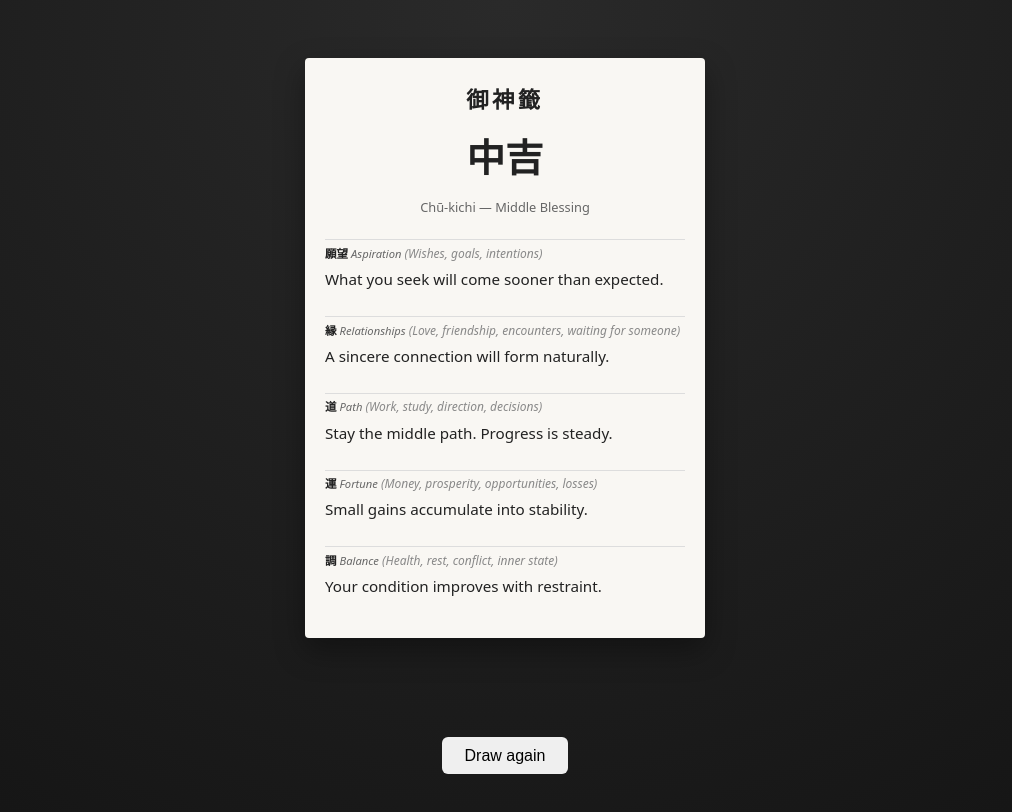
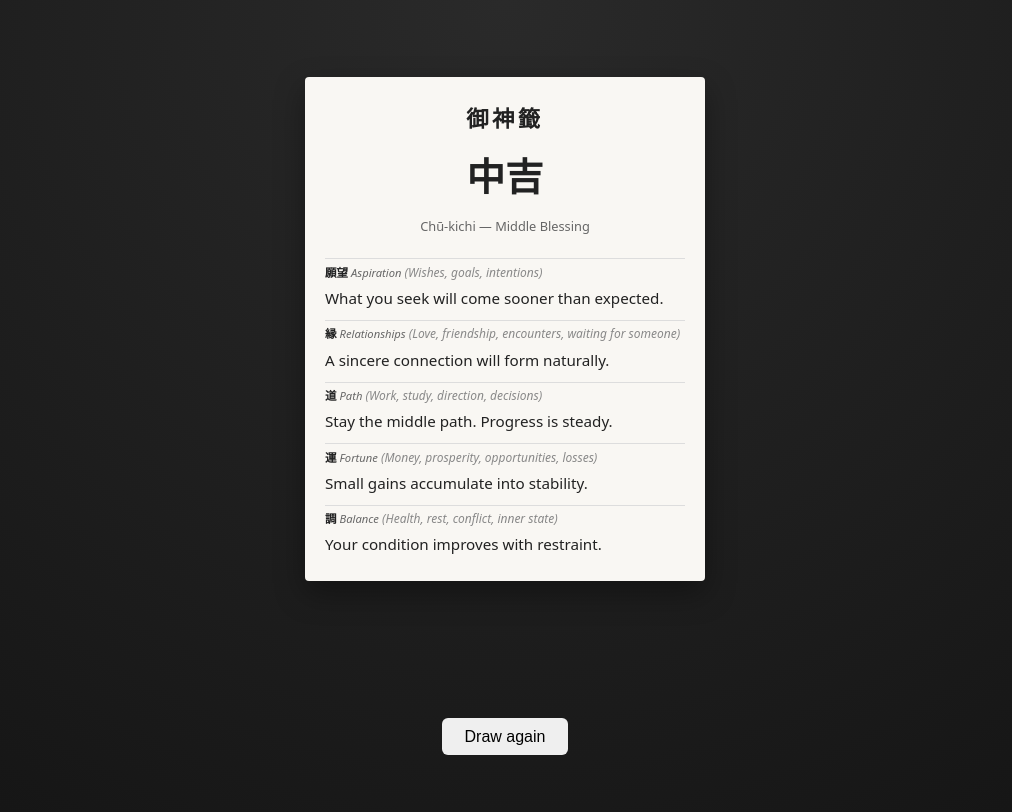
Before and after one commit to Melo9002/blue-omikuji, a React (Vite) app: page / in a window 1280 px wide. Both pictures are taken after a click on the button "Draw your fortune ✨". Shown: the top 812 px of the page, without its empty margins (135-1147 px from the left). Built offline with nearby package versions, Linux system fonts and the light colour scheme.

Commit message:
Making css suck a bit less.

```diff
--- a/src/App.css
+++ b/src/App.css
@@ -76,7 +76,7 @@ button {
 .domain-header {
   font-size: 0.72rem;
   line-height: 1.15;
-  margin-bottom: 0.1rem;
+  margin: 0;
 }
 
 .domain-header .jp {
@@ -97,7 +97,7 @@ button {
 /* ===== Fortune Text ===== */
 
 .fortune-line {
-  margin-top: 0.4rem;
+  margin: 0.4rem 0 0;
   font-size: 0.95rem;
 }
 
--- a/src/App.tsx
+++ b/src/App.tsx
@@ -69,17 +69,14 @@ function App() {
                 const meta = domains[key as keyof typeof domains];
 
                 return (
-                  <section key={key} className="domain">
-                    <div className="domain-header">
+                  <section className="domain">
+                    <p className="domain-header">
                       <span className="jp">{meta.jp}</span>{" "}
                       <span className="en">
                         {meta.en}
-                        <span className="desc">
-                          {" "}
-                          ({meta.description})
-                        </span>
+                        <span className="desc">{" "}({meta.description})</span>
                       </span>
-                    </div>
+                    </p>
 
                     <p className="fortune-line">{text}</p>
                   </section>
```
